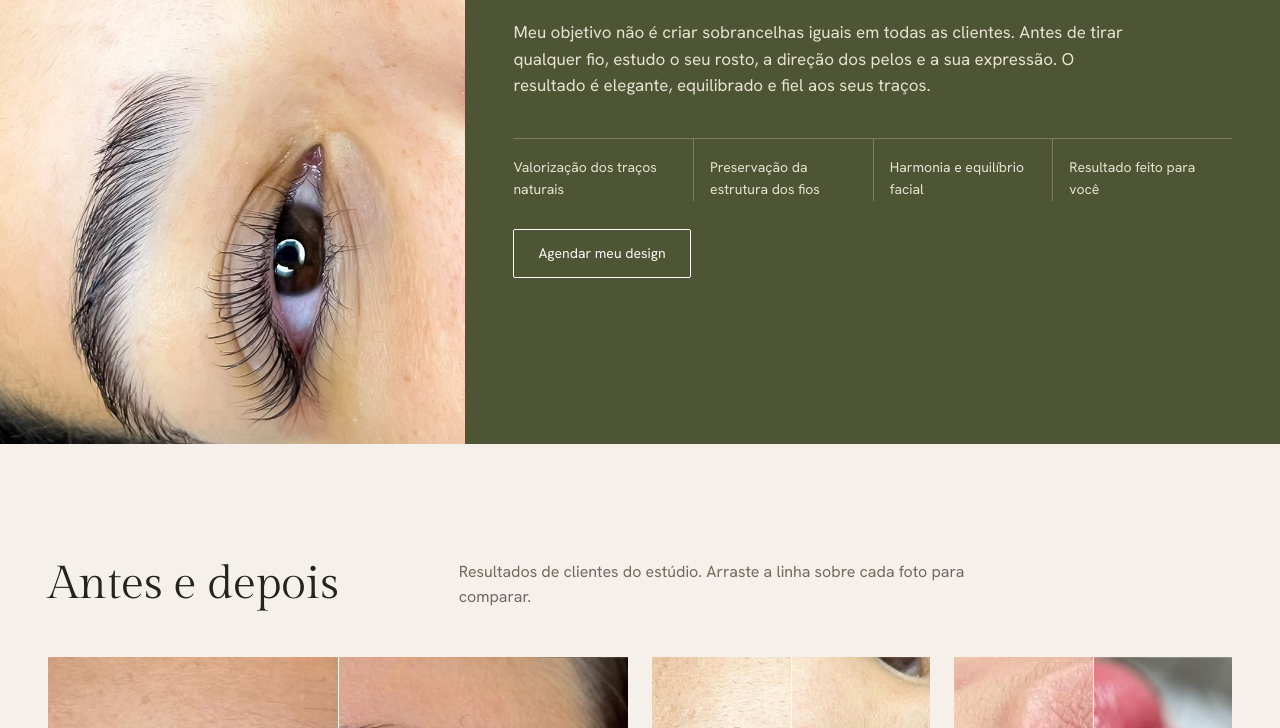
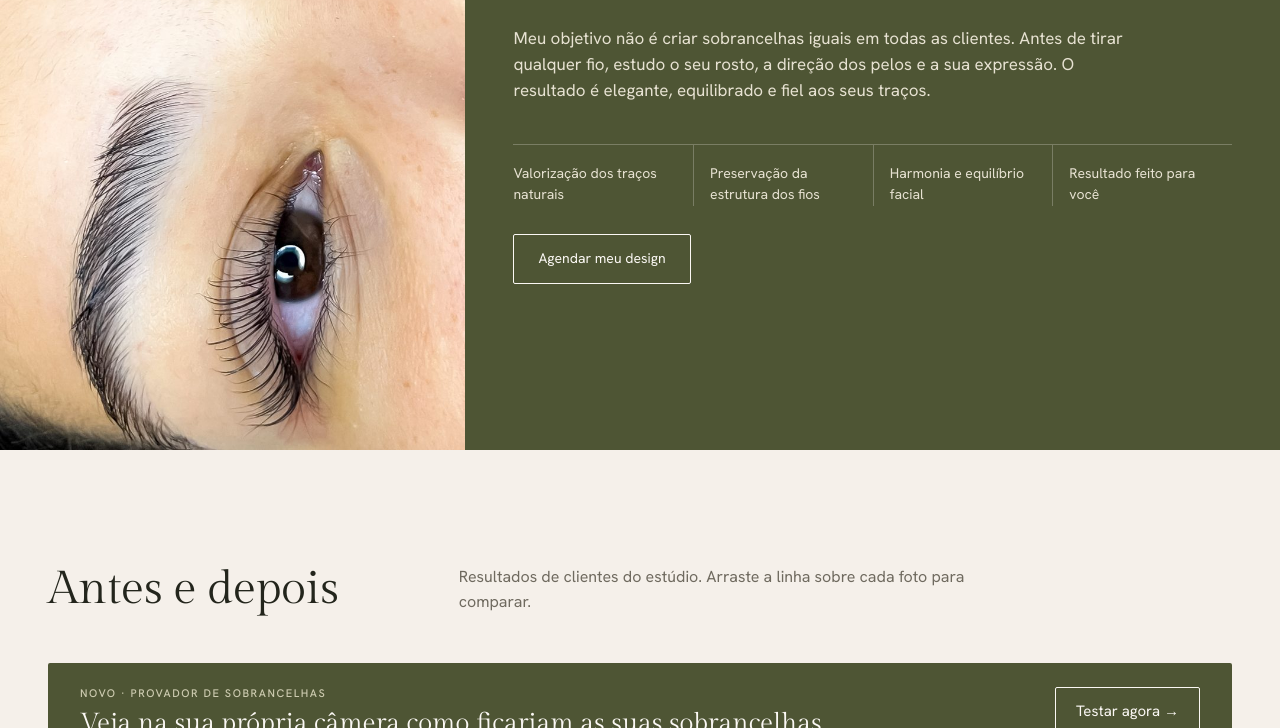
Before and after one commit to fullshieldcell-alt/jessika-santos-beauty, a plain HTML site: page index.html in a window 1280 px wide. Shown: the part 4993-5721 px from the top of the page. Drawn offline with Linux system fonts and the light colour scheme; a web font is replaced by a local one.

Commit message:
Link do provador no site: faixa em Antes e depois e no Brow Revival
Co-Authored-By: Claude Opus 5.5 <noreply@anthropic.com>
Claude-Session: https://claude.ai/code/session_01TWvAXrocm3P9vKd1bL7XkY

```diff
--- a/index.html
+++ b/index.html
@@ -166,6 +166,13 @@ section{padding:var(--secao) 0}
 .caso p{font-size:14px;color:var(--nevoa)}
 .casos-nota{grid-column:span 2;display:flex;flex-direction:column;justify-content:center;align-items:flex-start;gap:16px;font-size:15px;color:var(--nevoa);border-top:1px solid var(--linho);padding-top:20px}
 .casos-nota p{max-width:30em}
+.simula{display:grid;grid-template-columns:1fr auto;align-items:center;gap:6px 24px;background:var(--musgo);color:var(--papel);text-decoration:none;padding:22px clamp(18px,3vw,32px);border-radius:var(--raio);margin-bottom:32px}
+.simula .etq{color:var(--salvia);grid-column:1}
+.simula-tit{font-family:"Gilda Display",Georgia,serif;font-size:clamp(20px,2.2vw,26px);line-height:1.2;grid-column:1}
+.simula-cta{grid-column:2;grid-row:1 / span 2;border:1px solid var(--papel);padding:12px 20px;border-radius:var(--raio);font-size:15px;white-space:nowrap}
+.simula:hover .simula-cta{background:var(--papel);color:var(--musgo)}
+@media (max-width:640px){.simula{grid-template-columns:1fr}.simula-cta{grid-column:1;grid-row:auto;justify-self:start;margin-top:10px}}
+.link-simula{display:inline-block;margin-top:10px;font-size:14px;color:var(--musgo);text-underline-offset:3px}
 
 /* parcelamento */
 .parcela{display:grid;grid-template-columns:minmax(0,5fr) minmax(0,7fr);gap:24px;background:var(--musgo);color:var(--papel);padding:clamp(32px,4vw,56px);align-items:center}
@@ -435,6 +442,7 @@ footer .marca .nome small{color:var(--champanhe)}
                 <p class="etq">Regeneração com exossomos</p>
                 <h3>Brow Revival™</h3>
                 <p>Microagulhamento com ativos de alta performance, incluindo exossomos, para fortalecer os folículos e estimular fios mais densos.</p>
+                <a class="link-simula" href="/provador/">Simular na sua câmera →</a>
               </article>
               <article class="prot">
                 <figure><img src="img/brow-signature.jpg" alt="Sobrancelha com nanopigmentação natural" loading="lazy"></figure>
@@ -592,6 +600,11 @@ footer .marca .nome small{color:var(--champanhe)}
         <h2 class="serif">Antes e depois</h2>
         <p>Resultados de clientes do estúdio. Arraste a linha sobre cada foto para comparar.</p>
       </div>
+      <a class="simula" href="/provador/">
+        <span class="etq">Novo · Provador de sobrancelhas</span>
+        <span class="simula-tit">Veja na sua própria câmera como ficariam as suas sobrancelhas</span>
+        <span class="simula-cta">Testar agora →</span>
+      </a>
       <div class="casos">
         <figure class="caso largo">
           <div class="comparar">
```
